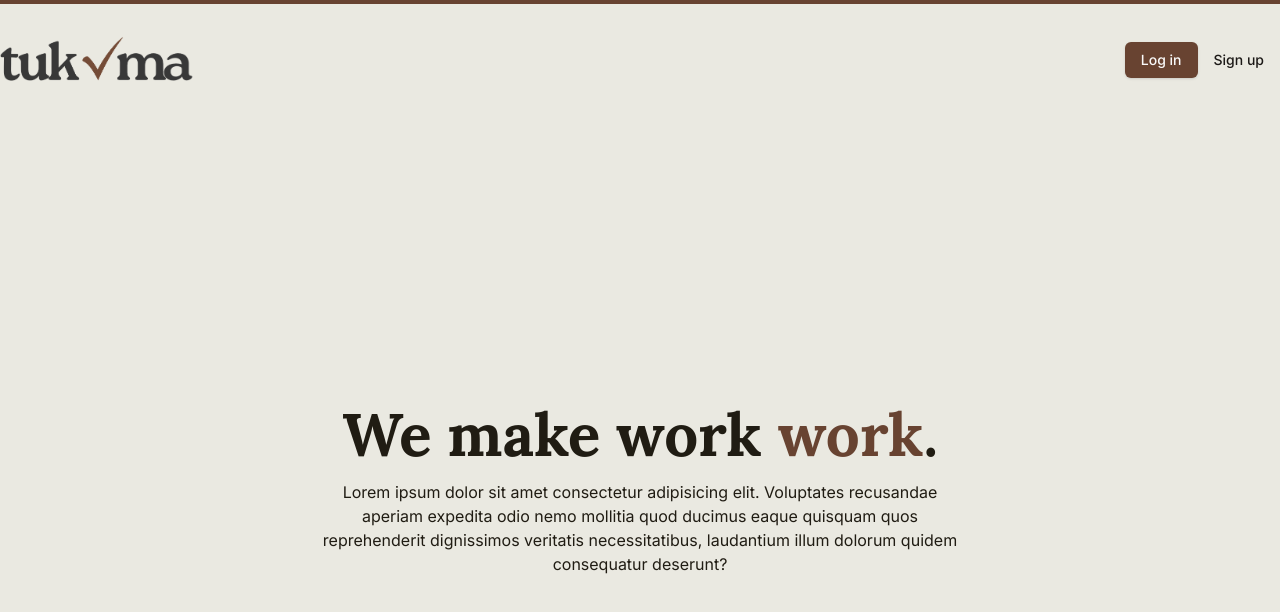
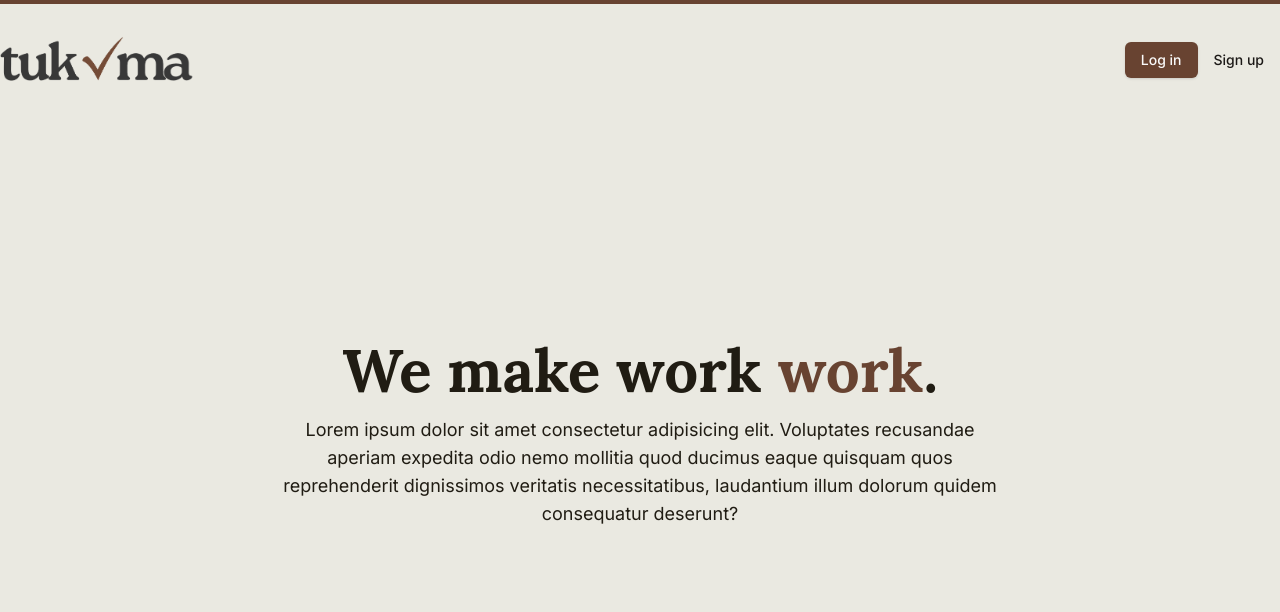
Before and after one commit to jasperket/tukma-frontend, a Next.js app: page / in a window 1280 px wide. Shown: the top 612 px of the page. Built offline with nearby package versions, Linux system fonts and the light colour scheme.

Commit message:
Changed height of hero section

```diff
--- a/src/app/page.tsx
+++ b/src/app/page.tsx
@@ -16,12 +16,12 @@ export default function HomePage() {
             <Button variant={"link"}>Sign up</Button>
           </div>
         </header>
-        <main className="flex flex-col items-center pt-80 text-center">
+        <main className="flex min-h-[700px] flex-col items-center justify-center text-center">
           <h1 className="text-text-100 font-serif text-6xl font-bold">
             We make work <span className="text-primary-300">work</span>.
           </h1>
           <div className="p-2"></div>
-          <p className="max-w-prose">
+          <p className="max-w-prose text-lg">
             Lorem ipsum dolor sit amet consectetur adipisicing elit. Voluptates
             recusandae aperiam expedita odio nemo mollitia quod ducimus eaque
             quisquam quos reprehenderit dignissimos veritatis necessitatibus,
```
